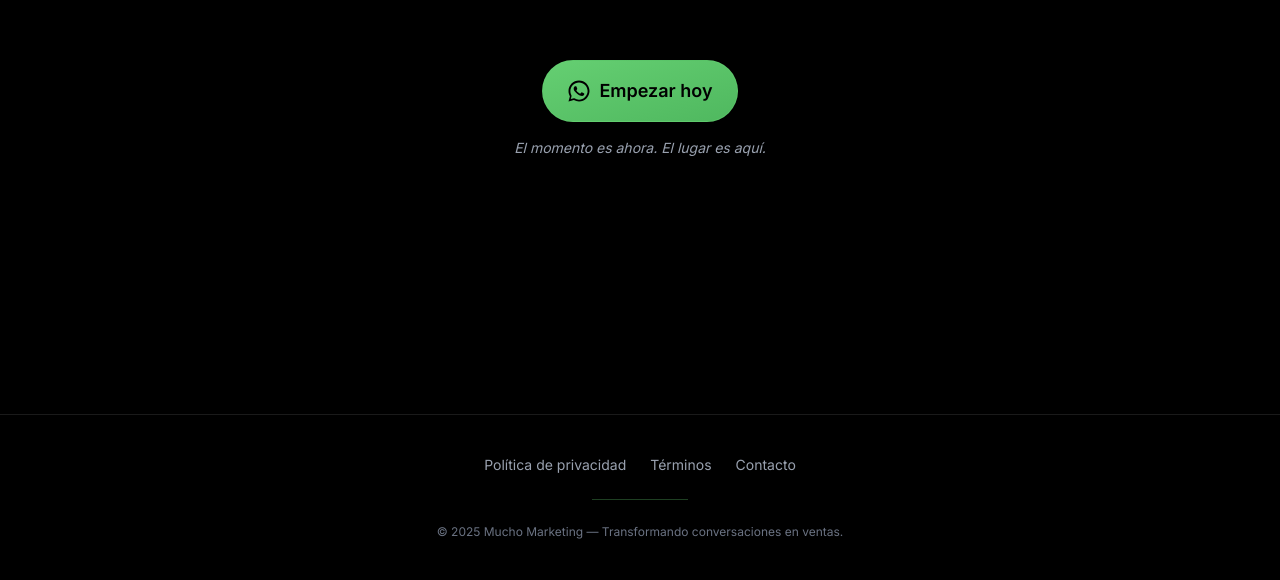
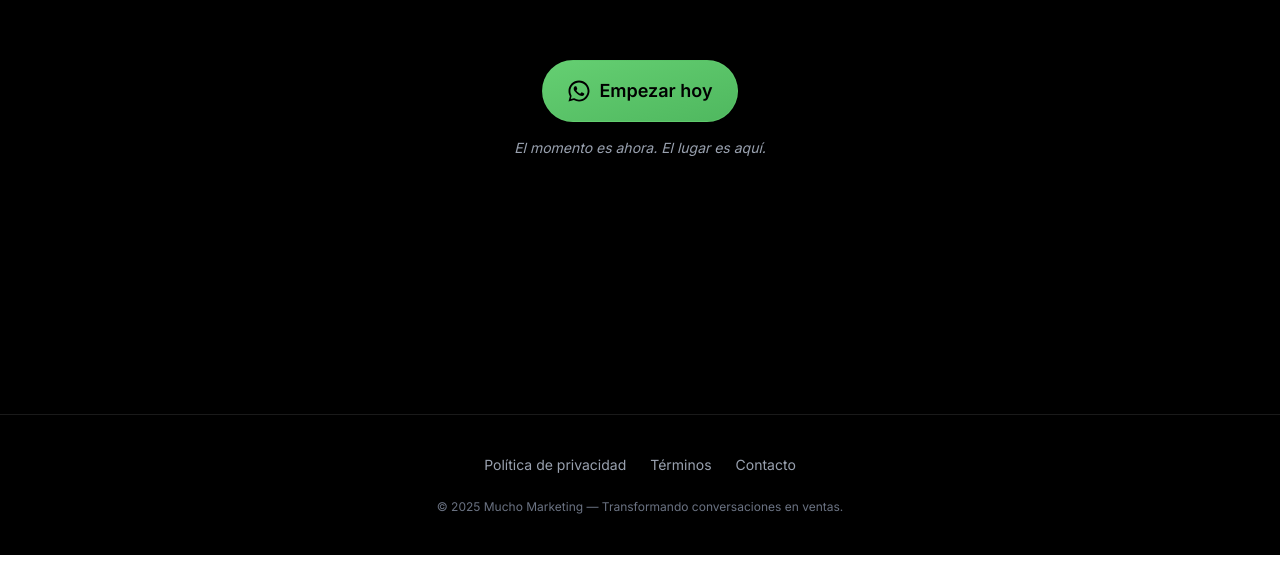
Before and after one commit to AilinNavas/mmw, a Next.js app: page / in a window 1280 px wide. Shown: the part 3122-3702 px from the top of the page. After the commit the page ends 3677 px from the top, so only its background shows below. Built offline with nearby package versions, Linux system fonts and the light colour scheme; grey boxes are pictures that could not be loaded.

Commit message:
primer commit modificado

```diff
--- a/components/footer.tsx
+++ b/components/footer.tsx
@@ -25,9 +25,6 @@ export function Footer() {
           </a>
         </nav>
 
-        {/* LINEA DIVISORA */}
-        <div className="w-24 h-px bg-[#65cf72]/30 mt-2" />
-
         {/* COPYRIGHT */}
         <p className="text-gray-500 text-xs mt-2">
           © 2025 Mucho Marketing — Transformando conversaciones en ventas.
```
